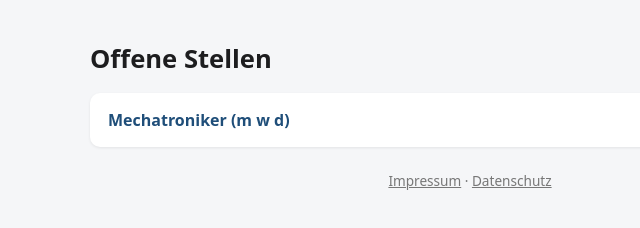
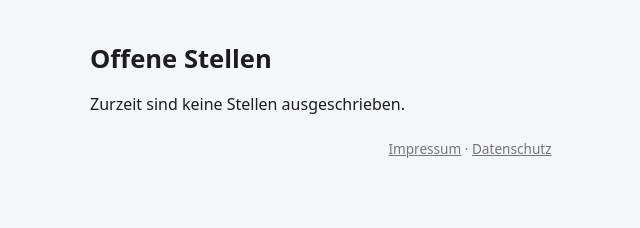
Before and after one commit to ccwebdevger/stellen, a plain HTML site: page index.html in a window 1280 px wide. Shown: the whole page, without its empty margins (170-810 px from the left). Drawn offline with Linux system fonts and the light colour scheme.

Commit message:
Anzeigen-Agent: Uebersicht

```diff
--- a/index.html
+++ b/index.html
@@ -1 +1 @@
-<!doctype html><html lang="de"><head><meta charset="utf-8"><meta name="viewport" content="width=device-width,initial-scale=1"><meta name="robots" content="noindex"><title>Offene Stellen</title><style>body{margin:0;font-family:system-ui,-apple-system,Segoe UI,Roboto,Arial,sans-serif;background:#f5f6f8;color:#1d1d1f}.w{max-width:760px;margin:0 auto;padding:24px 16px}h1{font-size:1.6rem}a.j{display:block;background:#fff;border-radius:10px;padding:16px 18px;margin:10px 0;text-decoration:none;color:inherit;box-shadow:0 1px 3px rgba(0,0,0,.08)}a.j b{color:#1f4e79}footer{color:#777;font-size:.85rem;margin-top:24px;text-align:center}footer a{color:#777}</style></head><body><div class="w"><h1>Offene Stellen</h1><a class="j" href="mechatroniker-guetersloh-wjvki.html"><b>Mechatroniker (m w d)</b></a><footer><a href="https://pycruit.de/impressum">Impressum</a> &middot; <a href="https://pycruit.de/impressum#datenschutz">Datenschutz</a></footer></div></body></html>
+<!doctype html><html lang="de"><head><meta charset="utf-8"><meta name="viewport" content="width=device-width,initial-scale=1"><meta name="robots" content="noindex"><title>Offene Stellen</title><style>body{margin:0;font-family:system-ui,-apple-system,Segoe UI,Roboto,Arial,sans-serif;background:#f5f6f8;color:#1d1d1f}.w{max-width:760px;margin:0 auto;padding:24px 16px}h1{font-size:1.6rem}a.j{display:block;background:#fff;border-radius:10px;padding:16px 18px;margin:10px 0;text-decoration:none;color:inherit;box-shadow:0 1px 3px rgba(0,0,0,.08)}a.j b{color:#1f4e79}footer{color:#777;font-size:.85rem;margin-top:24px;text-align:center}footer a{color:#777}</style></head><body><div class="w"><h1>Offene Stellen</h1><p>Zurzeit sind keine Stellen ausgeschrieben.</p><footer><a href="https://pycruit.de/impressum">Impressum</a> &middot; <a href="https://pycruit.de/impressum#datenschutz">Datenschutz</a></footer></div></body></html>
```
